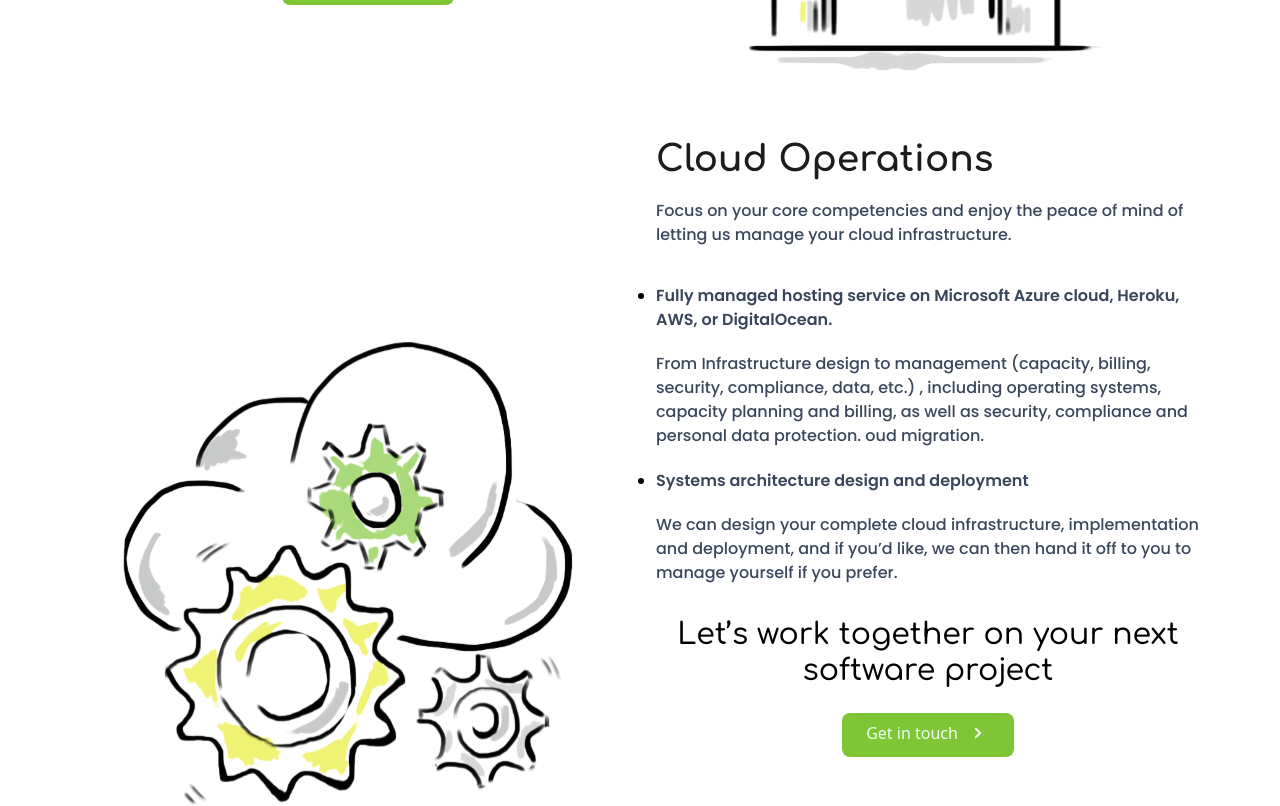
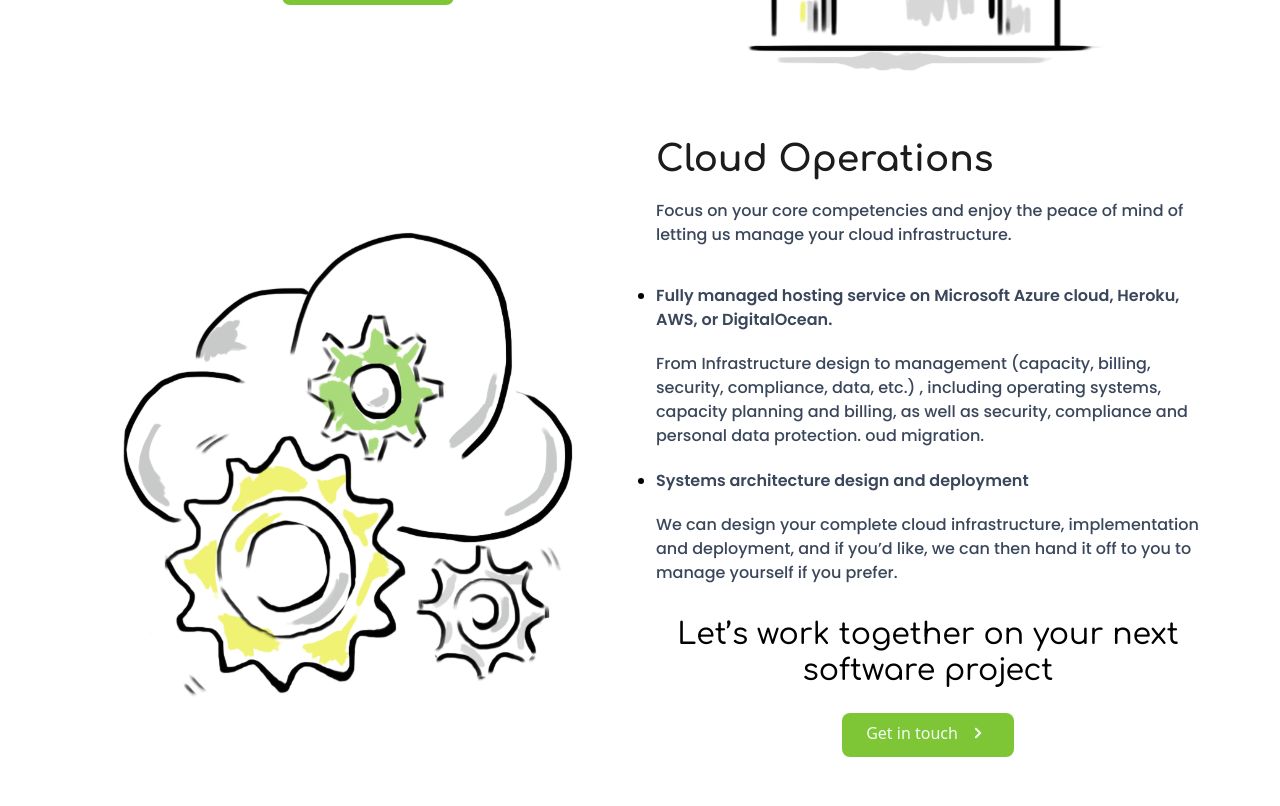
Before and after one commit to gauravprwl14/tailwind-landing-page, a Next.js app: page /services in a window 1280 px wide. Shown: the part 1900-2706 px from the top of the page. Built offline with nearby package versions, Linux system fonts and the light colour scheme.

Commit message:
fix the cloud operation image container height

```diff
--- a/components/Services/ServiceDetails.tsx
+++ b/components/Services/ServiceDetails.tsx
@@ -7,11 +7,11 @@ import Button from '../button'
 
 
 
-const ImageContainer = ({ src }) => {
+const ImageContainer = ({ obj }) => {
     return (
         <div className='flex-1 pr-4'>
-            <div className={"w-full h-full relative items-center"}>
-                <img src={src} width={'100%'} style={{ height: 'inherit' }} />
+            <div className={`w-full h-full relative items-center ${obj.classes}`}>
+                <img src={obj.src} width={'100%'} className="h-inherit" />
             </div>
         </div>
     )
@@ -51,7 +51,7 @@ const ServiceDetails = ({ arr }) => {
                 <div className='section-container h-841'>
                     <div className='flex flex-row flex-1 h-full'>
 
-                        {serviceObj.imagePosition === 'left' && <ImageContainer src={serviceObj.image} />}
+                        {serviceObj.image.position === 'left' && <ImageContainer obj={serviceObj.image} />}
                         <div className='flex flex-col flex-1 text-left pl-4'>
                             <div className='service-title mb-5'>{serviceObj.title}</div>
                             <div className='text-medium' >{serviceObj.description}</div>
@@ -70,7 +70,7 @@ const ServiceDetails = ({ arr }) => {
 
                         </div>
 
-                        {serviceObj.imagePosition === 'right' && <ImageContainer src={serviceObj.image} />}
+                        {serviceObj.image.position === 'right' && <ImageContainer obj={serviceObj.image} />}
 
                     </div>
 
--- a/pages/services.tsx
+++ b/pages/services.tsx
@@ -12,8 +12,11 @@ const description = 'Whether you need to build cloud-native software or migrate
 
 const ServiceJSON = [
     {
-        image: '/img/cloud_native_service.svg',
-        imagePosition: 'left',
+        image: {
+            src: '/img/cloud_native_service.svg',
+            position: 'left',
+            classes: 'items-center'
+        },
         title: 'Cloud-Native Software',
         description: 'Build beautiful software that perfectly solves your business challenges',
         ctaDescription: 'Let’s work together on your next software project',
@@ -34,8 +37,11 @@ const ServiceJSON = [
     },
 
     {
-        image: '/img/cloud_migration.svg',
-        imagePosition: 'right',
+        image: {
+            src: '/img/cloud_migration.svg',
+            position: 'right',
+            classes: 'items-center'
+        },
         title: 'Cloud Migration',
         description: 'Move your legacy systems to the cloud and increase performance, reliability, availability, and scalability.',
         ctaDescription: 'Let’s work together on your cloud migration',
@@ -56,8 +62,11 @@ const ServiceJSON = [
     },
 
     {
-        image: '/img/cloud_operation.svg',
-        imagePosition: 'left',
+        image: {
+            src: '/img/cloud_operation.svg',
+            position: 'left',
+            classes: 'items-baseline cloud-operation-img-container'
+        },
         title: 'Cloud Operations',
         description: 'Focus on your core competencies and enjoy the peace of mind of letting us manage your cloud infrastructure.',
         ctaDescription: 'Let’s work together on your next software project',
--- a/styles/globals.css
+++ b/styles/globals.css
@@ -100,3 +100,15 @@
 .max-w-48 {
     max-width: 48px;
 }
+
+.h-inherit {
+    height: inherit;
+}
+
+.h-auto {
+    height: auto;
+}
+
+.cloud-operation-img-container img {
+    height: auto !important;
+}
```
